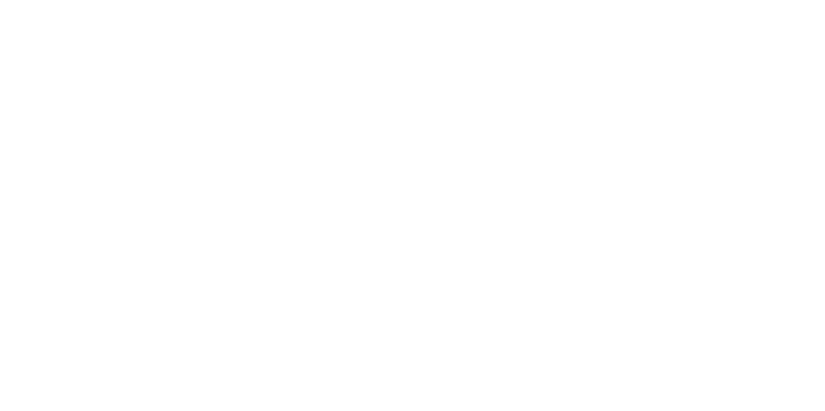
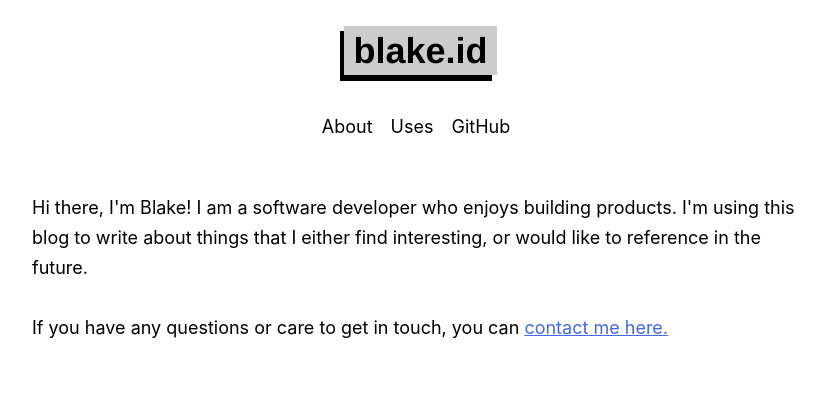
Before and after one commit to blakewilson/blake.id, a Gatsby site: page /about in a window 1280 px wide. Before the commit this address had no page. Shown: the whole page, without its empty margins (224-1049 px from the left). Built offline with nearby package versions, Linux system fonts and the light colour scheme; Gatsby itself is replaced by a stand-in of ours; some packages are replaced by stand-ins of ours.

Commit message:
Add about and uses page

```diff
--- a/src/components/layout.css
+++ b/src/components/layout.css
@@ -46,3 +46,27 @@
     left: .25rem;
     color: #000;
 }
+
+nav {
+    text-align: center;
+}
+
+nav ul {
+    padding: 0;
+    margin: 0;
+    list-style: none;
+    display: inline-flex;
+ }
+
+ nav ul li {
+     margin-right: 1rem;
+ }
+
+ nav ul li:last-child {
+     margin-right: 0;
+ }
+
+ nav ul li a {
+     color: #000;
+     text-decoration: none;
+ }
--- a/src/components/layout.js
+++ b/src/components/layout.js
@@ -56,7 +56,7 @@
     header = (
       <h1
         style={{
-          marginBottom: `3rem`,
+          marginBottom: `2rem`,
           marginTop: 0,
           textAlign: 'center'
         }}
@@ -87,6 +87,15 @@
         }}
       >
         <header>{header}</header>
+        <nav style={{
+          marginBottom: `2rem`
+        }}>
+          <ul>
+            <li><Link to={`/about`}>About</Link></li>
+            <li><Link to={`/uses`}>Uses</Link></li>
+            <li><a target='_blank' href='https://github.com/blakewilson'>GitHub</a></li>
+          </ul>
+        </nav>
         <main>{children}</main>
       </div>
     )
--- a/src/pages/404.js
+++ b/src/pages/404.js
@@ -13,7 +13,7 @@
       <Layout location={this.props.location} title={siteTitle}>
         <SEO title="404: Not Found" />
         <h1>Not Found</h1>
-        <p>You just hit a route that doesn&#39;t exist... the sadness.</p>
+        <p>You just hit a route that doesn&#39;t exist.</p>
       </Layout>
     )
   }
--- /dev/null
+++ b/src/pages/about.js
@@ -0,0 +1,33 @@
+import { graphql, Link } from 'gatsby'
+import React from 'react'
+import Layout from '../components/layout'
+import SEO from '../components/seo'
+
+class About extends React.Component {
+  render () {
+    const { data } = this.props
+    const siteTitle = data.site.siteMetadata.title
+
+    return (
+      <Layout location={this.props.location} title={siteTitle}>
+        <SEO
+          title='About'
+        />
+        <p>Hi there, I'm Blake! I am a software developer who enjoys building products. I'm using this blog to write about things that I either find interesting, or would like to reference in the future.</p>
+        <p>If you have any questions or care to get in touch, you can <a href="mailto:blake@blake.id">contact me here.</a></p>
+      </Layout>
+    )
+  }
+}
+
+export default About
+
+export const pageQuery = graphql`
+    query {
+        site {
+            siteMetadata {
+                title
+            }
+        }
+    }
+`
```
Also changed, not shown: src/pages/uses.js (added, +56 -0 lines).
